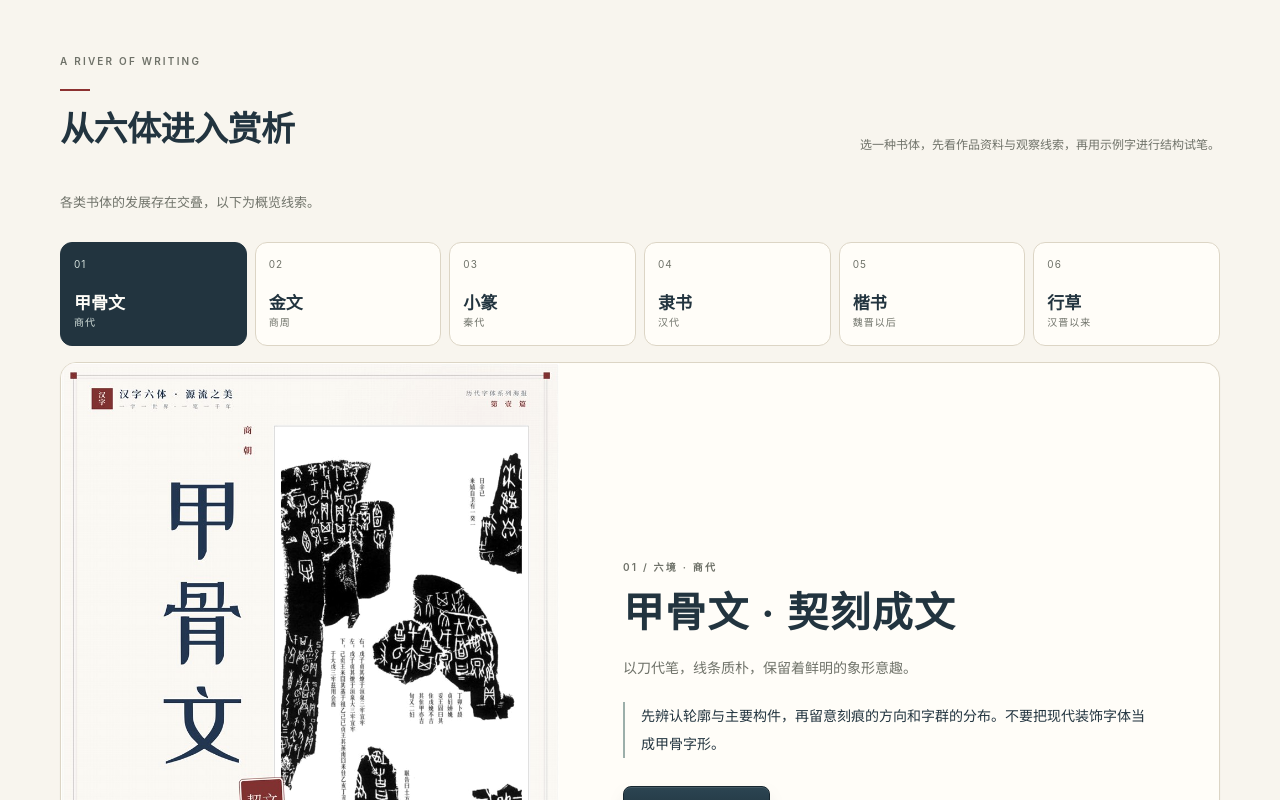
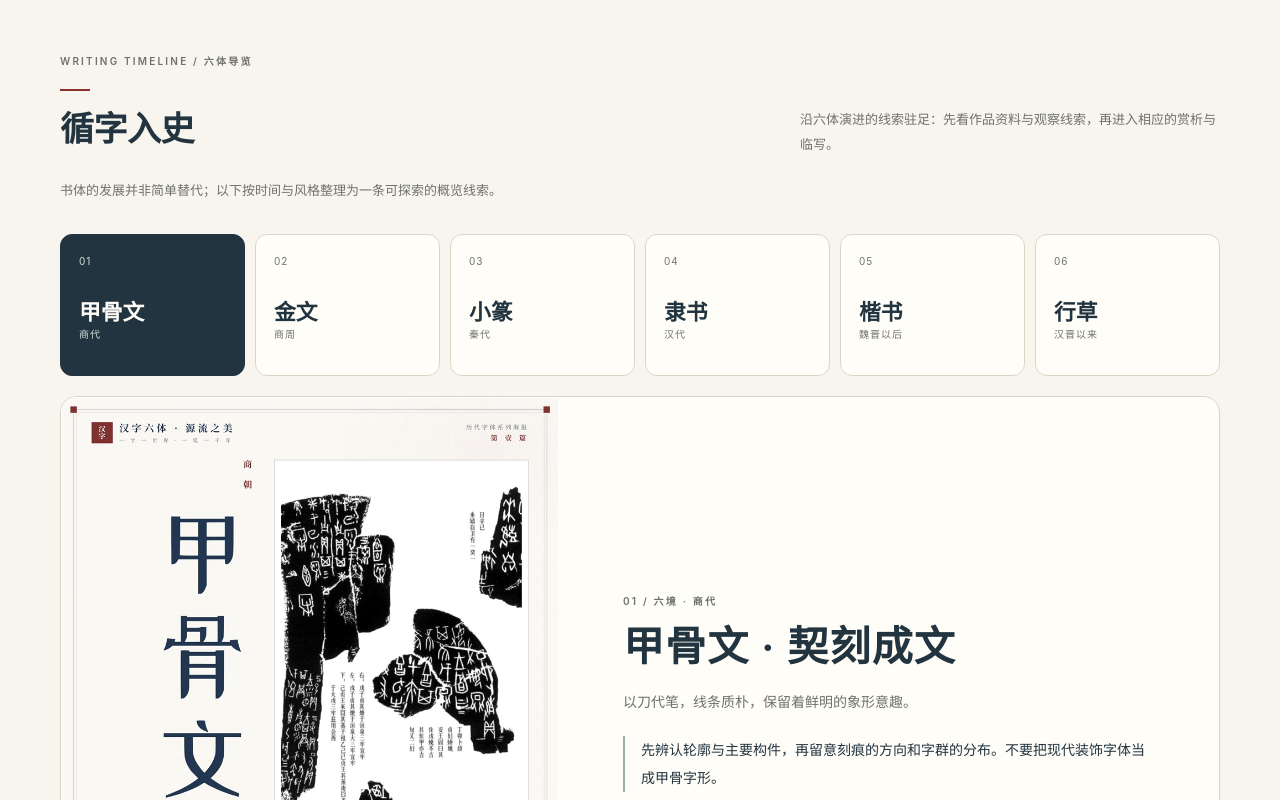
Before and after one commit to miao310310/zisu-hanzi-time-galleery, a Vue app: page / in a window 1280 px wide. Shown: the part 1240-2040 px from the top of the page. Built offline with nearby package versions, Linux system fonts and the light colour scheme; no server answers.

Commit message:
feat: refine writing history timeline

```diff
--- a/src/pages/Home.vue
+++ b/src/pages/Home.vue
@@ -57,17 +57,17 @@ onBeforeUnmount(()=>revealObserver?.disconnect());
     </div>
   </section>
 
-  <section id="timeline" class="museum-timeline fade-in">
-    <div class="heading">
+  <section id="timeline" class="museum-timeline fade-in" aria-labelledby="timeline-title">
+    <div class="heading timeline-heading">
       <div>
-        <span class="sub">A RIVER OF WRITING</span>
-        <h2>从六体进入赏析</h2>
+        <span class="sub">WRITING TIMELINE / 六体导览</span>
+        <h2 id="timeline-title">循字入史</h2>
       </div>
-      <p>选一种书体，先看作品资料与观察线索，再用示例字进行结构试笔。</p>
+      <p>沿六体演进的线索驻足：先看作品资料与观察线索，再进入相应的赏析与临写。</p>
     </div>
-    <p class="quiet">各类书体的发展存在交叠，以下为概览线索。</p>
+    <p class="quiet">书体的发展并非简单替代；以下按时间与风格整理为一条可探索的概览线索。</p>
 
-    <div class="timeline-selector" role="tablist" aria-label="六种书体导览">
+    <div class="timeline-selector" role="tablist" aria-label="循字入史：六种书体导览">
       <button v-for="(s,i) in scripts" :id="`timeline-tab-${i}`" :key="s.name" class="timeline-tab" :class="{active:active===i}" role="tab" :aria-selected="active===i" aria-controls="timeline-panel" @click="selectTimeline(i)" @keydown.left.prevent="moveTimeline(-1)" @keydown.right.prevent="moveTimeline(1)" @keydown.home.prevent="selectTimeline(0,true)" @keydown.end.prevent="selectTimeline(scripts.length-1,true)">
         <span>0{{i+1}}</span>
         <strong>{{s.name}}</strong>
@@ -75,7 +75,8 @@ onBeforeUnmount(()=>revealObserver?.disconnect());
       </button>
     </div>
 
-    <article id="timeline-panel" class="timeline-feature" role="tabpanel" :aria-labelledby="`timeline-tab-${active}`">
+    <Transition name="timeline-panel" mode="out-in">
+      <article :key="scripts[active].name" id="timeline-panel" class="timeline-feature" role="tabpanel" :aria-labelledby="`timeline-tab-${active}`">
         <figure class="timeline-feature-media">
           <img :src="scripts[active].poster" :alt="`${scripts[active].name}专题海报`" loading="lazy" decoding="async">
         </figure>
@@ -90,6 +91,7 @@ onBeforeUnmount(()=>revealObserver?.disconnect());
           </div>
         </div>
       </article>
+    </Transition>
   </section>
 
   <section class="home-next-step fade-in">
--- a/src/style.css
+++ b/src/style.css
@@ -787,18 +787,40 @@ header.museum-header {
 }
 
 /* 首页去重：六境只保留一条选择轨道与一个重点展，不再展开六份相同信息。 */
+.museum-timeline .timeline-heading {
+  display: grid;
+  grid-template-columns: minmax(0, 1fr) minmax(280px, .84fr);
+  align-items: end;
+  gap: clamp(28px, 6vw, 86px);
+  margin-bottom: 15px;
+}
+
+.museum-timeline .timeline-heading > p {
+  max-width: 420px;
+  margin: 0 0 7px;
+  justify-self: end;
+  color: var(--muted);
+  font-size: 13px;
+  line-height: 1.9;
+}
+
+.museum-timeline > .quiet {
+  max-width: 640px;
+  margin: 0;
+}
+
 .timeline-selector {
   display: grid;
   grid-template-columns: repeat(6, minmax(0, 1fr));
-  gap: 8px;
-  margin: 28px 0 16px;
+  gap: 10px;
+  margin: 32px 0 20px;
 }
 
 .timeline-tab {
   display: grid;
   min-width: 0;
-  min-height: 104px;
-  padding: 15px 13px;
+  min-height: 142px;
+  padding: 20px 18px;
   border: 1px solid var(--line);
   border-radius: 12px;
   background: #fffdf8;
@@ -839,8 +861,8 @@ header.museum-header {
 
 .timeline-tab strong {
   align-self: end;
-  margin-top: 16px;
-  font-size: 17px;
+  margin-top: auto;
+  font-size: clamp(18px, 1.7vw, 23px);
   font-weight: 680;
 }
 
@@ -905,6 +927,17 @@ header.museum-header {
   align-items: center;
   gap: 18px;
   margin-top: 28px;
+}
+
+.timeline-panel-enter-active,
+.timeline-panel-leave-active {
+  transition: opacity .18s ease, transform .18s ease;
+}
+
+.timeline-panel-enter-from,
+.timeline-panel-leave-to {
+  opacity: 0;
+  transform: translateY(6px);
 }
 
 /* 专题页由字体专属的观察块驱动，而不是六页复用固定文案。 */
@@ -985,6 +1018,20 @@ header.museum-header {
 }
 
 @media (max-width: 750px) {
+  .museum-timeline .timeline-heading {
+    grid-template-columns: 1fr;
+    align-items: start;
+    gap: 14px;
+    margin-bottom: 12px;
+  }
+
+  .museum-timeline .timeline-heading > p {
+    justify-self: start;
+    max-width: 360px;
+    margin: 0;
+    font-size: 12px;
+  }
+
   .timeline-selector {
     grid-template-columns: repeat(3, minmax(0, 1fr));
     gap: 7px;
@@ -992,7 +1039,7 @@ header.museum-header {
   }
 
   .timeline-tab {
-    min-height: 82px;
+    min-height: 88px;
     padding: 11px 9px;
     border-radius: 10px;
   }
```
Lines whose indentation alone changed are shown as unchanged.
